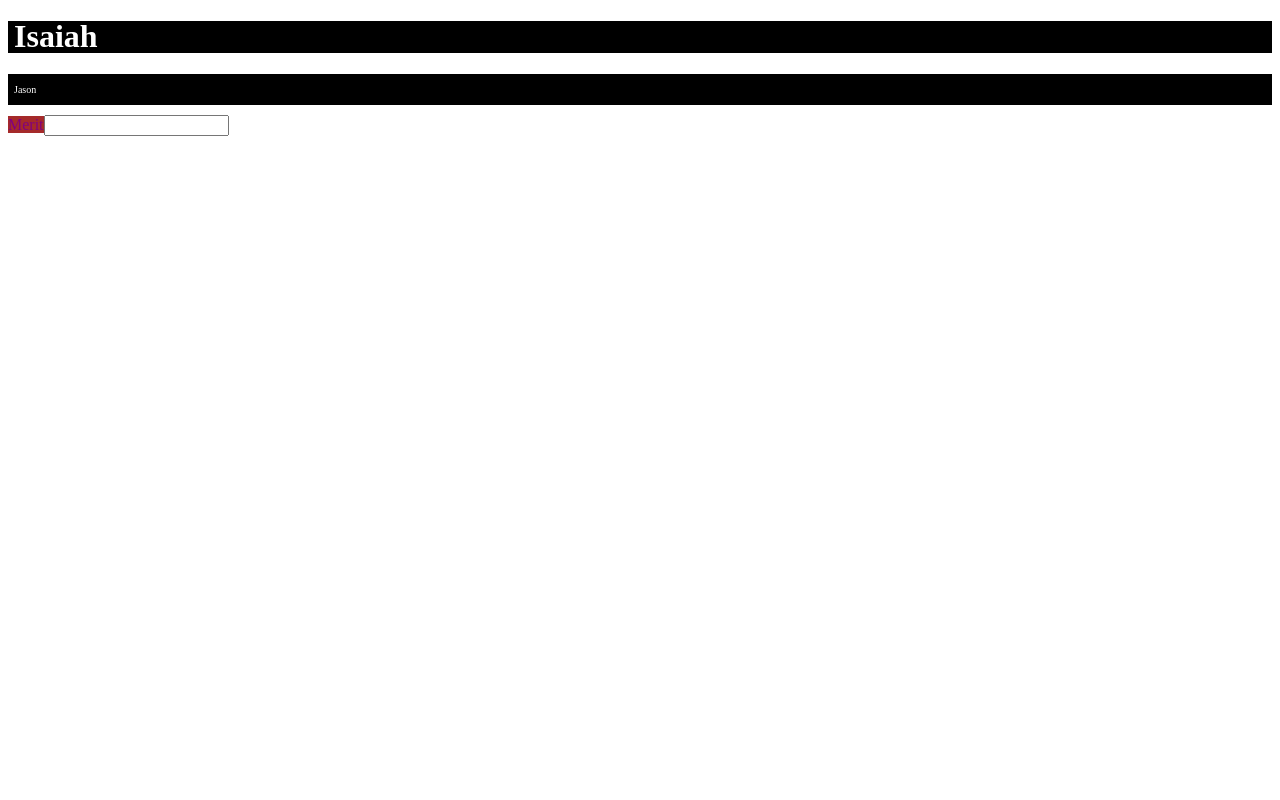
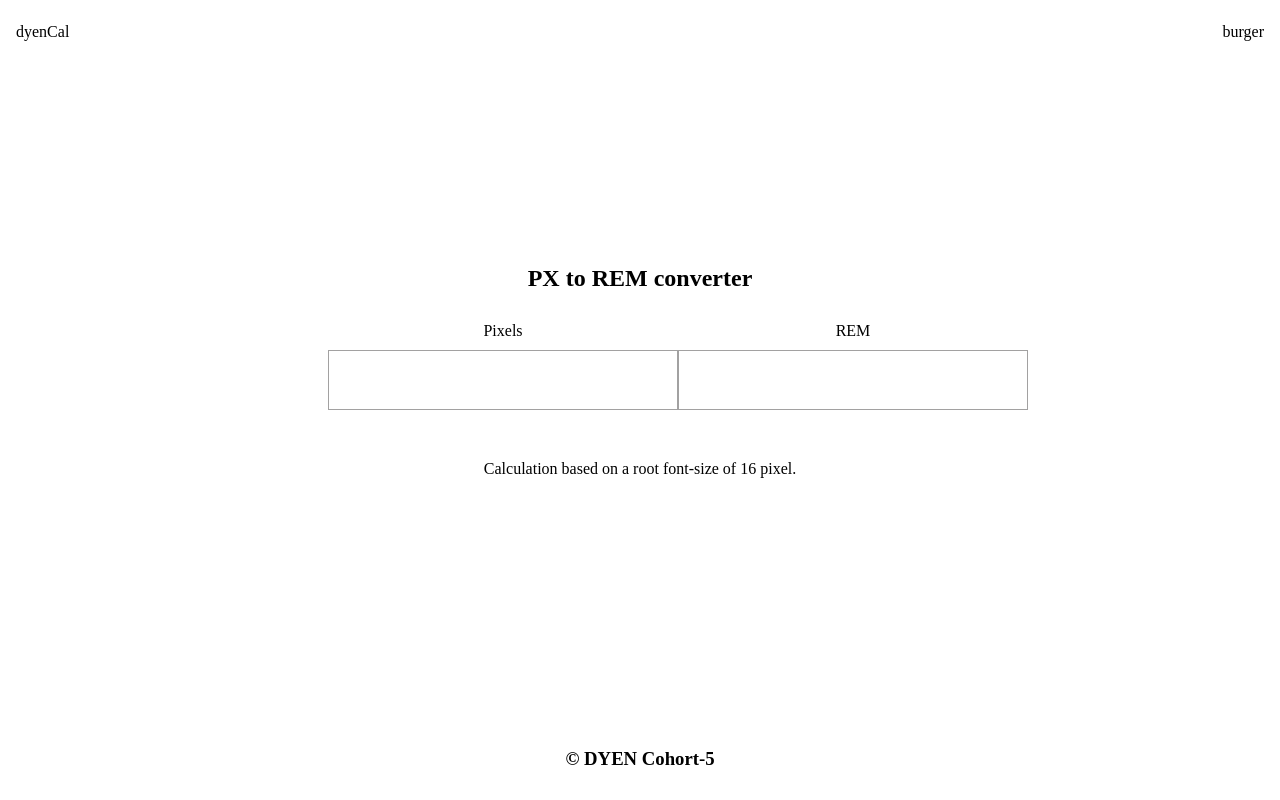
Before and after one commit to asoluka/dyen_react_class, a React (Create React App) app: page / in a window 1280 px wide. Built offline with nearby package versions, Linux system fonts and the light colour scheme.

Commit message:
unit converter from px to rem and vise versa

```diff
--- a/src/App.js
+++ b/src/App.js
@@ -1,27 +1,108 @@
-import { Input } from "./Input";
-import { Text } from "./Text";
+import { useState } from "react";
 
 function App() {
+  const [px, setPX] = useState("");
+  const [rem, setREM] = useState("");
+
+  const calculatePX = (rem) => {
+    return (rem / 16).toFixed(3);
+  };
+
+  const calculateREM = (px) => {
+    return (px * 16).toFixed(3);
+  };
+
+  const handlePXChange = (e) => {
+    let newValue = calculatePX(e.target.value);
+    setPX(e.target.value);
+    setREM(newValue);
+  };
+
+  const handleREMChange = (e) => {
+    setREM(e.target.value);
+    let newValue = calculateREM(e.target.value);
+    setPX(newValue);
+  };
+
+  const flex = (alignItems, justifyContent, flexDirection) => {
+    return { display: "flex", alignItems, justifyContent, flexDirection };
+  };
+
+  const inputStyle = {
+    width: "350px",
+    padding: "4px 20px",
+    border: "1px solid #a2a1a1",
+    outline: 0,
+    height: "60px",
+    fontSize: "1.5rem",
+  };
+
+  const inputLabelStyle = {
+    textAlign: "center",
+    padding: "10px 0",
+  };
+
   return (
-    <div>
-      <Text
-        type="h1"
-        color="#ffffff"
-        border="1px solid black"
-        lineHeight="1.2rem"
-        backgroundColor="black"
-        padding="5px"
+    <main
+      style={{
+        height: "100vh",
+      }}
+    >
+      <nav
+        style={{
+          ...flex("center", "space-between"),
+          height: "8vh",
+          width: "100%",
+          padding: " 0 16px",
+        }}
       >
-        Isaiah
-      </Text>
-      <Text type="p" fontSize="10px">
-        Jason
-      </Text>
-      <Text color="purple" backgroundColor="brown">
-        Merit
-      </Text>
-      <Input />
-    </div>
+        <p>dyenCal</p>
+        <p>burger</p>
+      </nav>
+
+      <section
+        style={{
+          ...flex("center", "center", "column"),
+          height: "83vh",
+          padding: " 0 16px",
+        }}
+      >
+        <h1 style={{ padding: "0 0 20px 0" }}>PX to REM converter</h1>
+        <section style={{ ...flex("center", "space-between"), width: "50%" }}>
+          <div>
+            <p style={inputLabelStyle}>Pixels</p>
+            <input
+              type="number"
+              style={inputStyle}
+              value={px}
+              onChange={handlePXChange}
+            />
+          </div>
+          <div>
+            <p style={inputLabelStyle}>REM</p>
+            <input
+              type="number"
+              style={inputStyle}
+              value={rem}
+              onChange={handleREMChange}
+            />
+          </div>
+        </section>
+        <p style={{ padding: "50px 0" }}>
+          Calculation based on a root font-size of 16 pixel.
+        </p>
+      </section>
+
+      <footer
+        style={{
+          height: "8vh",
+        }}
+      >
+        <h3 style={{ padding: "20px 0", textAlign: "center" }}>
+          &copy; DYEN Cohort-5
+        </h3>
+      </footer>
+    </main>
   );
 }
 
--- a/src/Input.jsx
+++ /dev/null
@@ -1,10 +0,0 @@
-import React from "react";
-
-export const Input = ({ type, placeholder, label, name }) => {
-  return (
-    <>
-      <label htmlFor={name}>{label}</label>
-      <input id={name} type={type} placeholder={placeholder} />
-    </>
-  );
-};
--- a/src/Text.js
+++ /dev/null
@@ -1,24 +0,0 @@
-import React from "react";
-import { h1, h2, p } from "./theme/styleDefinition";
-
-export const Text = (props) => {
-  const { type, children } = props;
-
-  if (type === "h1") {
-    return <h1 style={h1}>{children}</h1>;
-  }
-
-  if (type === "h2") {
-    return <h2 style={h2}>{children}</h2>;
-  }
-
-  if (type === "p") {
-    return <p style={{ ...p, ...props }}>{children}</p>;
-  }
-
-  return (
-    <>
-      <span style={{ ...props }}>{children}</span>
-    </>
-  );
-};
--- /dev/null
+++ b/src/index.css
@@ -0,0 +1,5 @@
+* {
+  box-sizing: border-box;
+  margin: 0;
+  padding: 0;
+}
--- a/src/index.js
+++ b/src/index.js
@@ -1,6 +1,7 @@
 import React from "react";
 import ReactDOM from "react-dom/client";
 import App from "./App";
+import "./index.css";
 
 const root = ReactDOM.createRoot(document.getElementById("root"));
 root.render(<App />);
```
Also changed, not shown: src/Button.js (deleted, +0 -13 lines).
